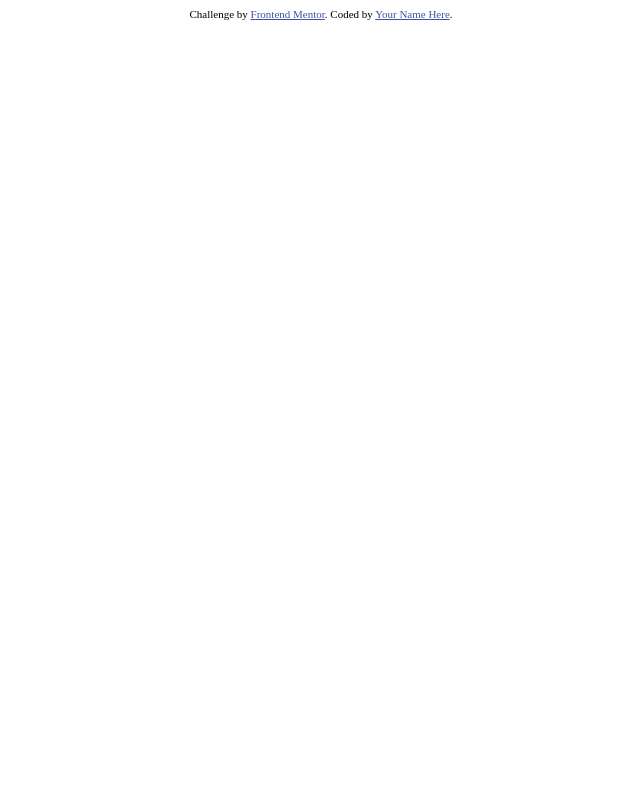
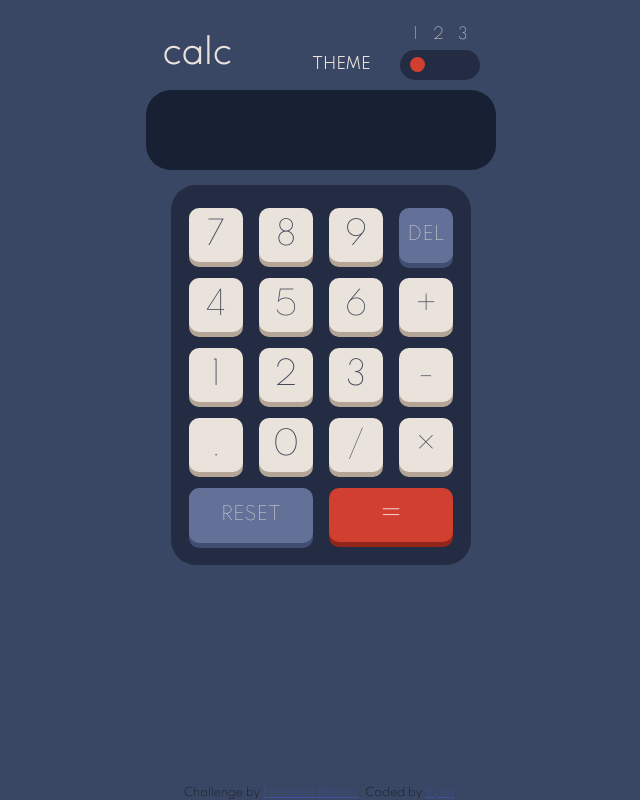
Before and after one commit to RyanJMS/calculator, a plain HTML site: page index.html in a window 1280 px wide. Shown: the whole page, without its empty margins (319-959 px from the left). Drawn offline with Linux system fonts and the light colour scheme.

Commit message:
Calculator structure and style built

```diff
--- a/index.html
+++ b/index.html
@@ -1,26 +1,66 @@
 <!DOCTYPE html>
 <html lang="en">
   <head>
-  <meta charset="UTF-8">
-  <meta name="viewport" content="width=device-width, initial-scale=1.0"> <!-- displays site properly based on user's device -->
+    <meta charset="UTF-8" />
+    <meta name="viewport" content="width=device-width, initial-scale=1.0" />
+    <!-- displays site properly based on user's device -->
 
-  <link rel="icon" type="image/png" sizes="32x32" href="./images/favicon-32x32.png">
-
+    <link
+      rel="icon"
+      type="image/png"
+      sizes="32x32"
+      href="./images/favicon-32x32.png"
+    />
+    <link rel="stylesheet" href="style.css" />
     <title>Frontend Mentor | Calculator app</title>
-
-  <!-- Feel free to remove these styles or customise in your own stylesheet 👍 -->
-  <style>
-    .attribution { font-size: 11px; text-align: center; }
-    .attribution a { color: hsl(228, 45%, 44%); }
-  </style>
+    <script defer src="index.js"></script>
   </head>
   <body>
-
-
-
-  <div class="attribution">
-    Challenge by <a href="https://www.frontendmentor.io?ref=challenge" target="_blank">Frontend Mentor</a>.
-    Coded by <a href="#">Your Name Here</a>.
+    <main class="calculator">
+      <div class="header">
+        <h1>calc</h1>
+        <h6>THEME</h6>
+        <div class="div">
+          <div class="input">
+            <input type="radio" id="theme1" name="theme" value="0" checked />
+            <label for="theme1">1</label>
+            <input type="radio" id="theme2" name="theme" value="1" />
+            <label for="theme2">2</label>
+            <input type="radio" id="theme3" name="theme" value="2" />
+            <label for="theme3">3</label>
           </div>
+        </div>
+      </div>
+      <div class="user-input">
+        <div class="previous"></div>
+        <div class="current"></div>
+      </div>
+      <div class="grid-container">
+        <button class="num">7</button>
+        <button class="num">8</button>
+        <button class="num">9</button>
+        <button class="delete">DEL</button>
+        <button class="num">4</button>
+        <button class="num">5</button>
+        <button class="num">6</button>
+        <button class="operator">+</button>
+        <button class="num">1</button>
+        <button class="num">2</button>
+        <button class="num">3</button>
+        <button class="operator">-</button>
+        <button class="num">.</button>
+        <button class="num">0</button>
+        <button class="operator">/</button>
+        <button class="operator">×</button>
+        <button class="bigger-btn rest">RESET</button>
+        <button class="bigger-btn output">=</button>
+      </div>
+    </main>
+    <footer class="attribution">
+      Challenge by
+      <a href="https://www.frontendmentor.io?ref=challenge" target="_blank"
+        >Frontend Mentor</a
+      >. Coded by <a href="https://github.com/RyanJMS">Ryan</a>.
+    </footer>
   </body>
 </html>
--- /dev/null
+++ b/style.css
@@ -0,0 +1,195 @@
+@import url("https://fonts.googleapis.com/css2?family=Spartan:wght@100&display=swap");
+
+* {
+  box-sizing: border-box;
+  font-family: "Spartan", sans-serif;
+  padding: 0;
+  margin: 0;
+  font-size: 32px;
+}
+
+:root {
+  --bg-theme: hsl(222, 26%, 31%);
+  --bg-toggle-keypad: hsl(223, 31%, 20%);
+  --bg-screen: hsl(224, 36%, 15%);
+  --bg-del-reset-key: hsl(225, 21%, 49%);
+  --key-shadow-del-reset: hsl(224, 28%, 35%);
+  --bg-keys: hsl(30, 25%, 89%);
+  --key-shadow-keys: hsl(28, 16%, 65%);
+  --bg-result-toggle-key: hsl(6, 63%, 50%);
+  --key-shadow-result: hsl(6, 70%, 34%);
+  --text-color: hsl(221, 14%, 31%);
+}
+
+body {
+  display: flex;
+  justify-content: center;
+  align-items: center;
+  flex-direction: column;
+  background: var(--bg-theme);
+  height: 100vh;
+}
+
+h6,
+label {
+  position: relative;
+  left: 60px;
+  color: var(--bg-keys);
+  font-size: 15px;
+}
+
+.header {
+  display: flex;
+  margin: 50px 0 10px;
+  position: relative;
+}
+
+.header > h1 {
+  color: var(--bg-keys);
+  position: absolute;
+  left: -90px;
+  top: -15px;
+}
+
+.header > h6 {
+  align-self: center;
+}
+
+.calculator {
+  display: flex;
+  flex-direction: column;
+  width: 300px;
+  margin: auto;
+  align-items: center;
+  height: 100vh;
+}
+
+.input {
+  height: 30px;
+  width: 80px;
+  border-radius: 25px;
+  background-color: var(--bg-toggle-keypad);
+  position: relative;
+  left: 90px;
+}
+
+input:checked {
+  background-color: var(--bg-result-toggle-key);
+}
+
+label {
+  top: -40px;
+}
+
+label[for="theme1"] {
+  left: 13px;
+}
+
+label[for="theme2"] {
+  left: 20px;
+}
+
+label[for="theme3"] {
+  left: 26px;
+}
+
+#theme1,
+#theme2,
+#theme3 {
+  appearance: none;
+  position: absolute;
+  width: 15px;
+  height: 15px;
+  border-radius: 30px;
+  top: 7px;
+  transition: 0.5s;
+}
+
+#theme1 {
+  left: 10px;
+}
+
+#theme2 {
+  left: 34px;
+}
+
+#theme3 {
+  left: 60px;
+}
+
+.user-input {
+  background-color: var(--bg-screen);
+  height: 80px;
+  width: 100%;
+  border-radius: 25px;
+  margin-bottom: 15px;
+  display: flex;
+  flex-direction: column;
+  text-align: right;
+  justify-content: space-around;
+  padding-right: 10px;
+  color: white;
+  overflow: hidden;
+}
+
+.previous {
+  font-size: 15px;
+}
+
+.grid-container {
+  display: grid;
+  justify-content: center;
+  align-items: center;
+  grid-template-columns: repeat(4, 70px);
+  grid-template-rows: repeat(5, 70px);
+  background-color: var(--bg-toggle-keypad);
+  padding: 15px 10px;
+  border-radius: 25px;
+}
+
+.grid-container > button {
+  background-color: var(--bg-keys);
+  color: var(--text-color);
+  margin: 0 8px;
+  padding: 8px;
+  border-radius: 10px;
+  border: none;
+  box-shadow: 0 5px var(--key-shadow-keys);
+}
+
+.bigger-btn {
+  grid-column: span 2;
+}
+button:nth-child(17),
+button:nth-child(4) {
+  background-color: var(--bg-del-reset-key);
+  box-shadow: 0 5px var(--key-shadow-del-reset);
+  color: var(--bg-keys);
+  font-size: 18px;
+  padding: 17px 0;
+}
+
+button:nth-child(18) {
+  background-color: var(--bg-result-toggle-key);
+  box-shadow: 0 5px var(--key-shadow-result);
+  color: white;
+}
+footer {
+  width: 100%;
+  justify-content: center;
+}
+
+.attribution {
+  font-size: 11px;
+  text-align: center;
+}
+.attribution a {
+  font-size: 11px;
+  color: hsl(228, 45%, 44%);
+}
+
+@media only screen and (min-width: 1200px) {
+  .calculator {
+    width: 350px;
+  }
+}
```
Also changed, not shown: index.js (added). Lines whose indentation alone changed are shown as unchanged.
